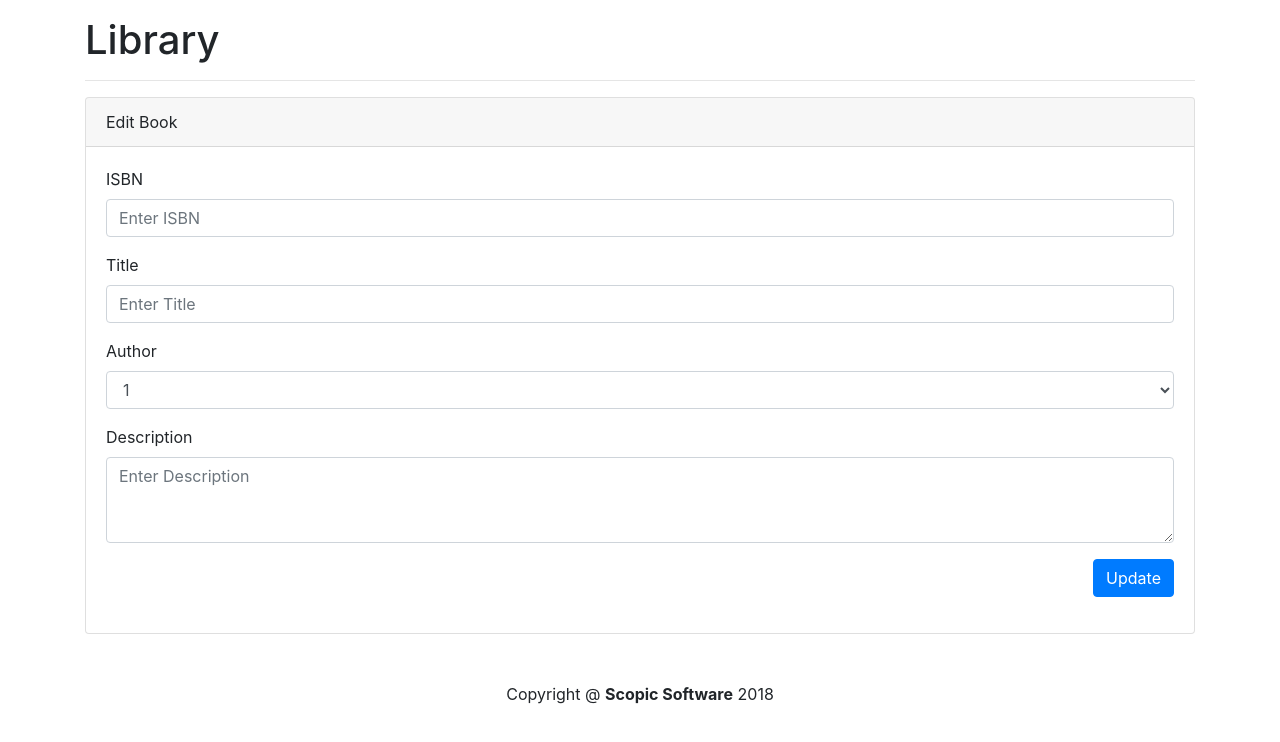
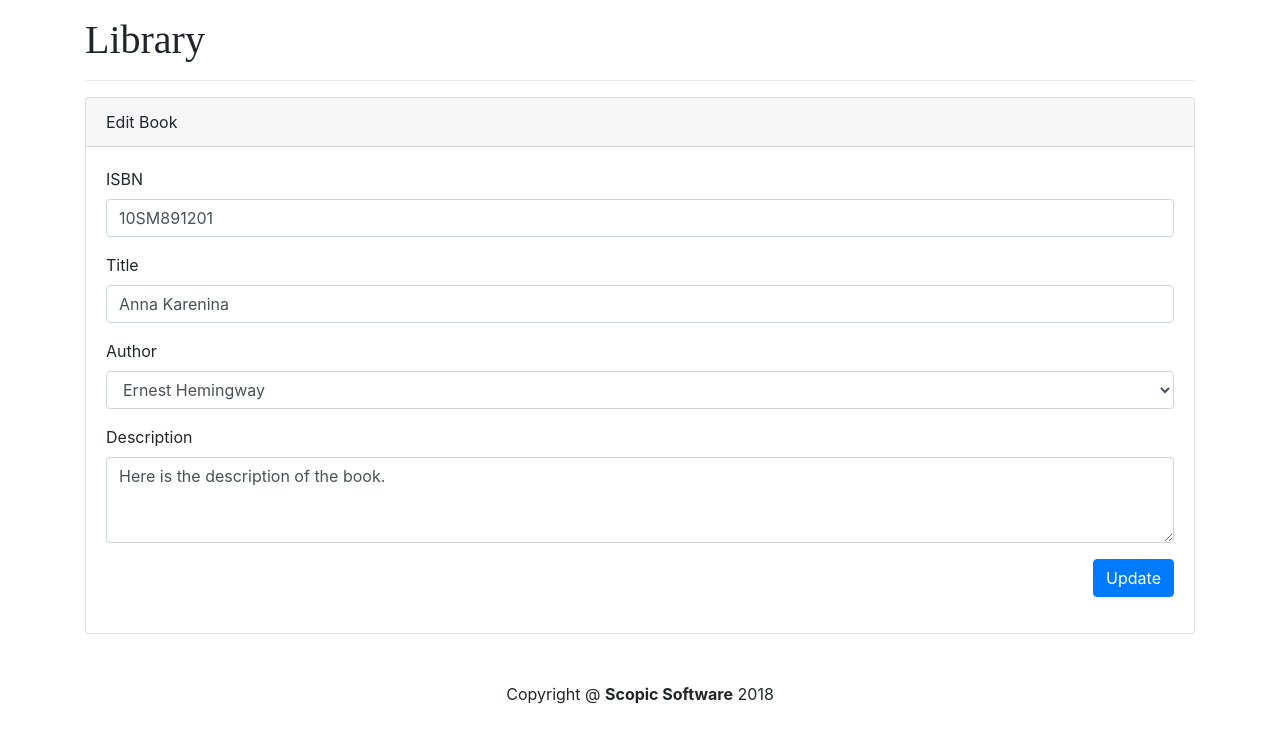
Before and after one commit to albanafmeti/library-training-task, a Vue app: page /book/1 in a window 1280 px wide. Shown: the top 742 px of the page. Built offline with nearby package versions, Linux system fonts and the light colour scheme; what vuejs-dialog would draw is missing.

Commit message:
edit feature

```diff
--- a/src/App.vue
+++ b/src/App.vue
@@ -6,7 +6,7 @@
         <div class="row">
           <div class="col">
 
-            <h1 class="h1 my-3">Library</h1>
+            <h1 class="h1 my-3 app-title">Library</h1>
             <hr/>
 
             <router-view/>
@@ -41,4 +41,8 @@
   .main-content {
     min-height: 500px;
   }
+
+  .app-title {
+    font-family: initial;
+  }
 </style>
--- a/src/components/book/EditBook.vue
+++ b/src/components/book/EditBook.vue
@@ -4,32 +4,30 @@
       <div class="card-header">Edit Book</div>
       <div class="card-body">
 
-        <form>
+        <form v-if="bookItem">
           <div class="form-group">
             <label>ISBN</label>
-            <input type="text" class="form-control" placeholder="Enter ISBN">
+            <input type="text" class="form-control" placeholder="Enter ISBN" v-model="bookItem.isbn">
           </div>
           <div class="form-group">
             <label>Title</label>
-            <input type="text" class="form-control" placeholder="Enter Title">
+            <input type="text" class="form-control" placeholder="Enter Title" v-model="bookItem.title">
           </div>
+
           <div class="form-group">
             <label>Author</label>
-            <select class="form-control">
-              <option>1</option>
-              <option>2</option>
-              <option>3</option>
-              <option>4</option>
-              <option>5</option>
+            <select class="form-control" v-model="bookItem.author">
+              <option v-for="author in authors" :value="author">{{ author }}</option>
             </select>
           </div>
 
           <div class="form-group">
             <label>Description</label>
-            <textarea class="form-control" rows="3" placeholder="Enter Description"></textarea>
+            <textarea class="form-control" rows="3" placeholder="Enter Description"
+                      v-model="bookItem.description"></textarea>
           </div>
           <p class="text-right">
-            <button type="submit" class="btn btn-primary">Update</button>
+            <button type="submit" class="btn btn-primary" @click.prevent="update">Update</button>
           </p>
         </form>
 
@@ -41,8 +39,38 @@
 </template>
 
 <script>
+  import {mapActions, mapGetters} from 'vuex';
+
   export default {
-    name: "EditBook"
+    name: "EditBook",
+    data: function () {
+      return {
+        bookItem: null
+      }
+    },
+    computed: {
+      ...mapGetters({
+        'authors': 'getAuthors'
+      }),
+      book: function () {
+        let bookId = parseInt(this.$route.params.id);
+        return this.$store.getters.getBook(bookId)
+      },
+    },
+    methods: {
+      update() {
+        this.updateBook(this.bookItem);
+        toastr.success("Book has been updated successfully.");
+        this.$router.push({name: 'books'});
+      },
+
+      ...mapActions([
+        'updateBook', // map `this.addBook()` to `this.$store.dispatch('addBook')`
+      ]),
+    },
+    mounted: function () {
+      this.bookItem = {...this.book};
+    }
   }
 </script>
 
--- a/src/router/index.js
+++ b/src/router/index.js
@@ -10,12 +10,12 @@ export default new Router({
   routes: [
     {
       path: '/',
-      name: 'Books',
+      name: 'books',
       component: Books
     },
     {
       path: '/book/:id',
-      name: 'EditBook',
+      name: 'edit-book',
       component: EditBook
     }
   ]
--- a/src/store/actions.js
+++ b/src/store/actions.js
@@ -1,9 +1,14 @@
-import {ADD_BOOK, DELETE_BOOK} from './mutation-types'
+import {ADD_BOOK, DELETE_BOOK, UPDATE_BOOK} from './mutation-types'
 
 export const actions = {
   addBook(context, payload) {
     context.commit(ADD_BOOK, payload)
   },
+
+  updateBook(context, payload) {
+    context.commit(UPDATE_BOOK, payload)
+  },
+
   deleteBook(context, payload) {
     context.commit(DELETE_BOOK, payload)
   },
--- a/src/store/getters.js
+++ b/src/store/getters.js
@@ -4,6 +4,12 @@ export const getters = {
 
       --page;
       return state.books.slice(page * perPage, (page + 1) * perPage);
+    };
+  },
+  getBook: (state) => {
+
+    return (bookId) => {
+      return state.books.find(obj => obj.id === bookId)
     };
   },
   totalBooks: (state, getters) => {
--- a/src/store/mutation-types.js
+++ b/src/store/mutation-types.js
@@ -1,2 +1,3 @@
 export const ADD_BOOK = 'ADD_BOOK';
+export const UPDATE_BOOK = 'UPDATE_BOOK';
 export const DELETE_BOOK = 'DELETE_BOOK';
--- a/src/store/mutations.js
+++ b/src/store/mutations.js
@@ -1,8 +1,26 @@
-import {ADD_BOOK, DELETE_BOOK} from './mutation-types'
+import {ADD_BOOK, DELETE_BOOK, UPDATE_BOOK} from './mutation-types'
+import Vue from 'vue';
 
 export const mutations = {
   [ADD_BOOK](state, book) {
-    // add book to state.books
+
+    let length = state.books.length;
+    let {[length - 1]: lastBook} = state.books;
+    book.id = lastBook.id + 1;
+    state.books.push(book);
+  },
+
+  [UPDATE_BOOK](state, book) {
+
+    state.books = state.books.map(obj => {
+      if (obj.id === book.id) {
+        return book;
+      }
+      return obj;
+    });
+
+    console.log(state.books);
+
   },
 
   [DELETE_BOOK](state, book) {
```
